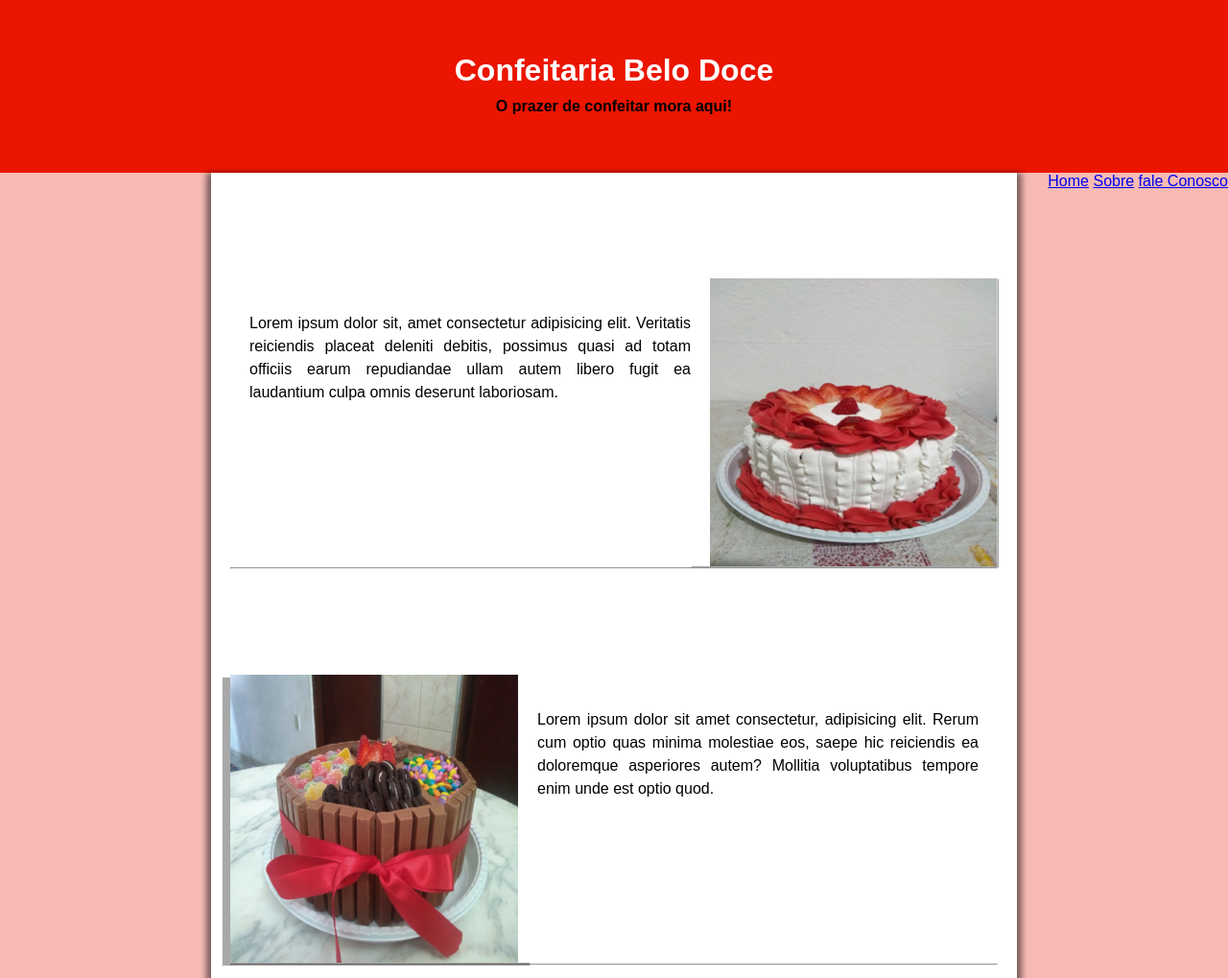
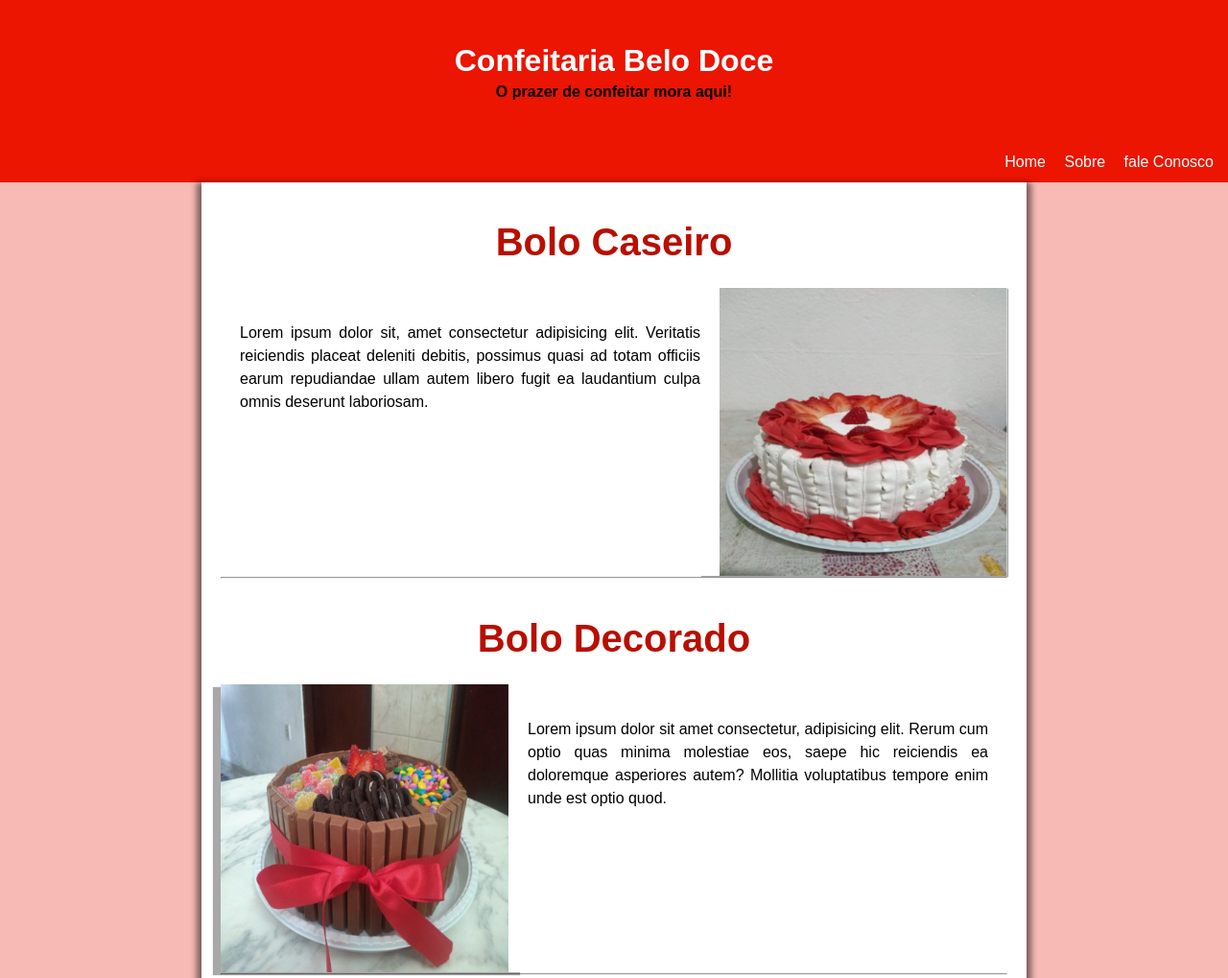
Before and after one commit to carlosmagnopereira/confeitaria, a plain HTML site: page index.html in a window 1280 px wide. Shown: the top 1019 px of the page at 96% size. Drawn offline with Linux system fonts and the light colour scheme.

Commit message:
update style.css
adicionando novos efeitos

```diff
--- a/css/style.css
+++ b/css/style.css
@@ -27,8 +27,8 @@ body {
 header {
     background-color: var(--cor1);
     text-align: center;
-    height: 140px;
-    padding-top: 40px;
+    height: 160px;
+    padding-top: 30px;
 }
 
 header > h1 {
@@ -39,14 +39,28 @@ header > h1 {
 }
 
 header > p {
-    padding-top: 10px;
+    padding-top: 5px;
     font-weight: bold;
 }
 
 nav {
     float: right;
-    margin-bottom: 20px;
+    margin-top: -30px;
 }
+
+nav > a {
+    text-decoration: none;
+    color: white;
+    margin-right: 15px;
+}
+
+nav > a:hover {
+    background-color: var(--cor4);
+    color: var(--cor1);
+    padding: 5px;
+    border-radius: 10px;
+}
+
 hr {
     margin-bottom: 20px;
 }
@@ -55,7 +69,7 @@ main {
     background-color: white;
     border-radius:0px 0px 15px 15px;
     box-shadow: 0px 5px 6px 5px rgba(0, 0, 0, 0.5);
-    max-width: 800px;
+    max-width: 820px;
     min-width: 260px;
     margin: auto;
     padding: 20px;
@@ -71,7 +85,7 @@ main  p {
 main h2 {
     font-family: var(--font-padrao);
     font-size: 2.5em;
-    color: white;
+    color: var(--cor2);
     padding: 20px;
     text-align: center;
     margin-bottom: 5px;
```
